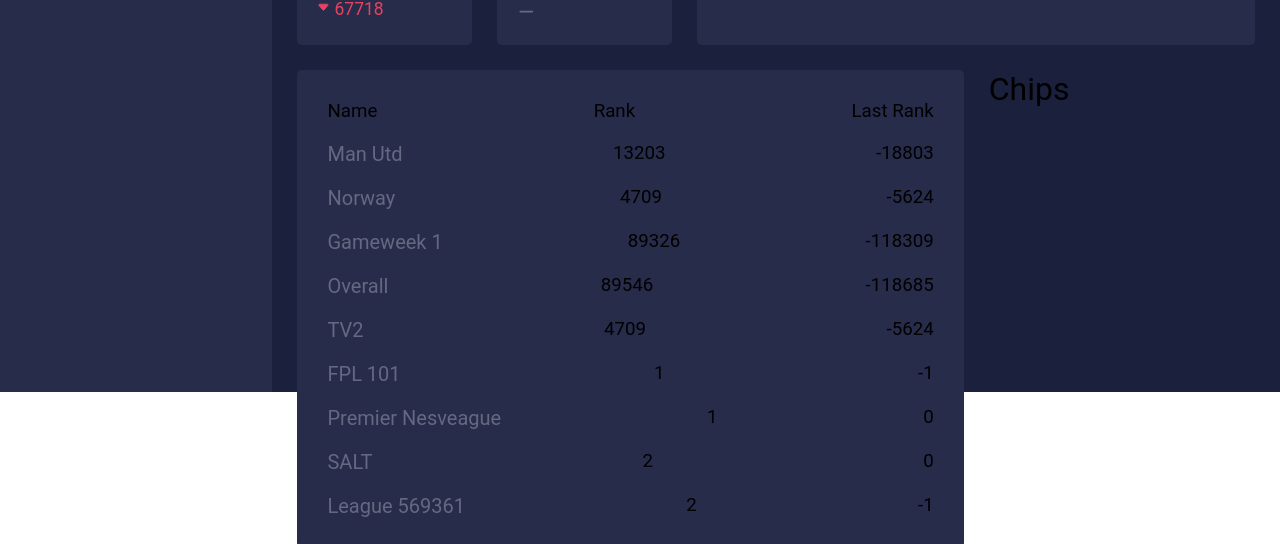
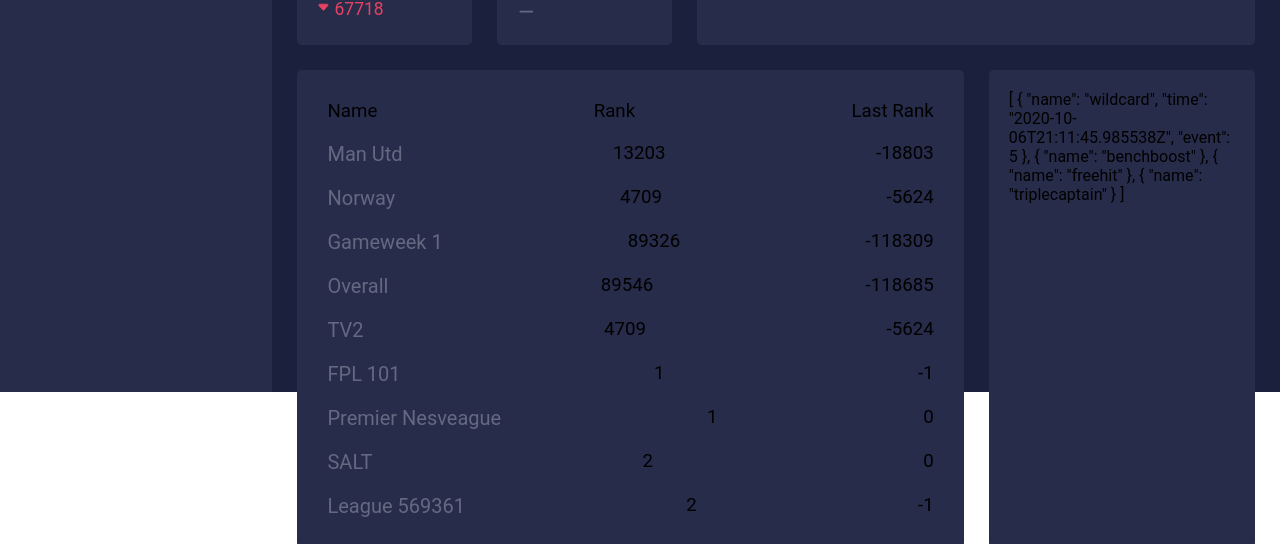
Before and after one commit to nesadrian/fpl-analysis-tool, a Vue app: page / in a window 1280 px wide. Shown: the part 408-952 px from the top of the page. Built offline with nearby package versions, Linux system fonts and the light colour scheme; no server answers.

Commit message:
Add chips props + helper function

```diff
--- a/src/assets/style.css
+++ b/src/assets/style.css
@@ -136,6 +136,11 @@
   padding: 10px;
 }
 
+/* Chips */
+.chips-container {
+  align-items: center;
+}
+
 /* Chart */
 .chart-container {
   height: 375px;
--- a/src/components/Chips.vue
+++ b/src/components/Chips.vue
@@ -1,9 +1,14 @@
 <template>
-  <h1> Chips </h1>
+  <section className="chips-container main__card">
+    {{ chips }}
+  </section>
 </template>
 
 <script>
 export default {
-
+  props: {
+    chips: Array,
+    freeTransfers: Number
+  }
 }
 </script>
--- a/src/helpers.js
+++ b/src/helpers.js
@@ -30,7 +30,23 @@ const getChartData = (xData, yData, reversed, name) => ({
 
 const sortLeaguesPrivate = leagues => leagues.sort(league => league.league_type !== 'x')
 
+const getAllChips = usedChips => {
+  const chipNames = ['wildcard', 'benchboost', 'freehit', 'triplecaptain']
+  const chips = usedChips
+  chipNames.forEach(chipName => {
+    usedChips.some(chip => chip.name !== chipName) && (
+      chips.push({
+        name: chipName,
+        time: undefined,
+        event: undefined
+      })
+    )
+  })
+  return chips
+}
+
 export {
   getChartData,
-  sortLeaguesPrivate
+  sortLeaguesPrivate,
+  getAllChips
 }
--- a/src/pages/HomePage.vue
+++ b/src/pages/HomePage.vue
@@ -21,7 +21,7 @@
       <LineChart :chartSeries="this.dataManagerGameweekPointsChart.series" :chartOptions="this.dataManagerGameweekPointsChart.chartOptions"/>
     </template>
     <Leagues :leagues="this.dataClassicLeagues"/>
-    <Chips />
+    <Chips :chips="this.dataChips" />
   </main>
 </template>
 
@@ -32,7 +32,7 @@ import Title from '../components/Title'
 import Leagues from '../components/Leagues'
 import Chips from '../components/Chips'
 import MoonLoader from 'vue-spinner/src/MoonLoader.vue'
-import { getChartData, sortLeaguesPrivate } from '../helpers'
+import { getChartData, sortLeaguesPrivate, getAllChips } from '../helpers'
 
 export default {
   name: 'HomePage',
@@ -106,6 +106,10 @@ export default {
       }
       return null
     },
+    dataChips() {
+      const usedChips = this.$store.getters.getDataManagerHistory.chips
+      return getAllChips(usedChips)
+    }
   }
 }
 </script>
```
